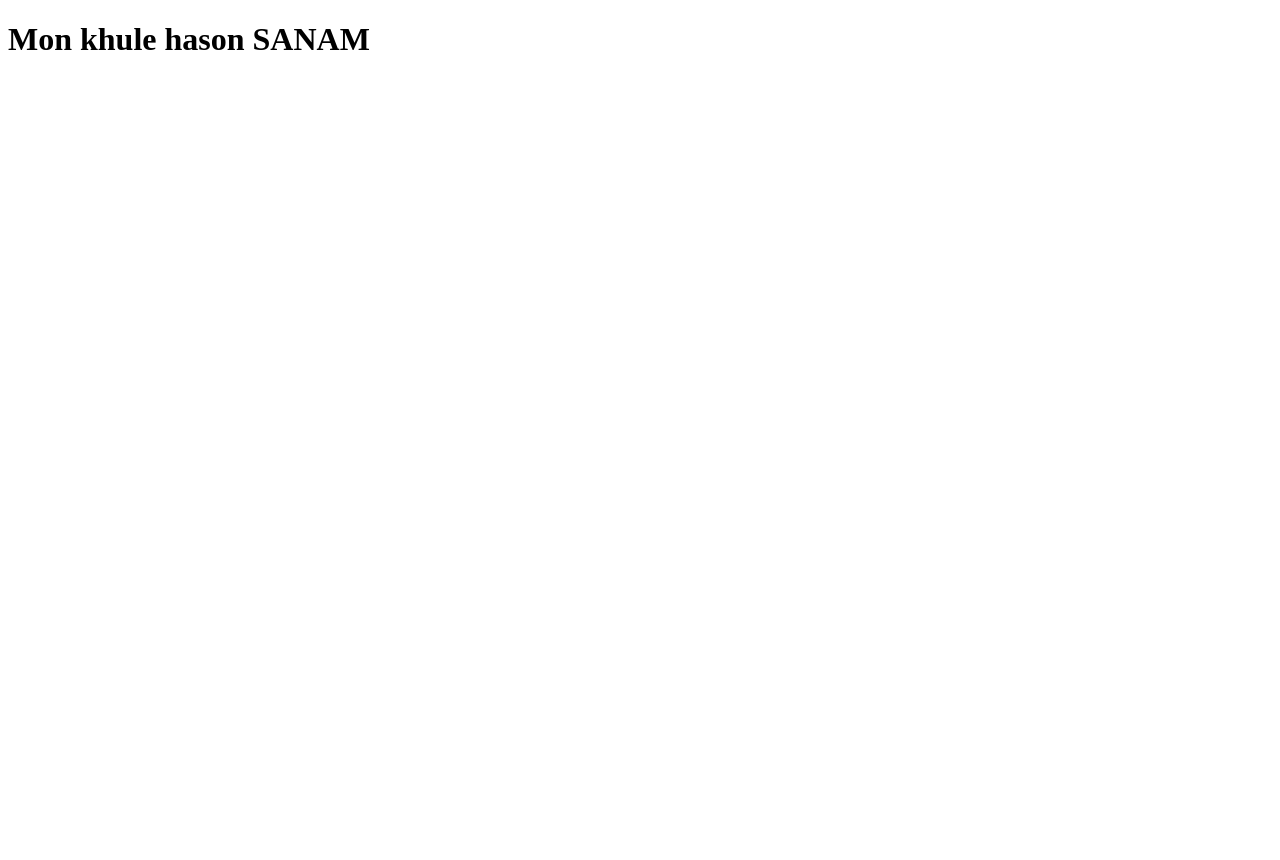
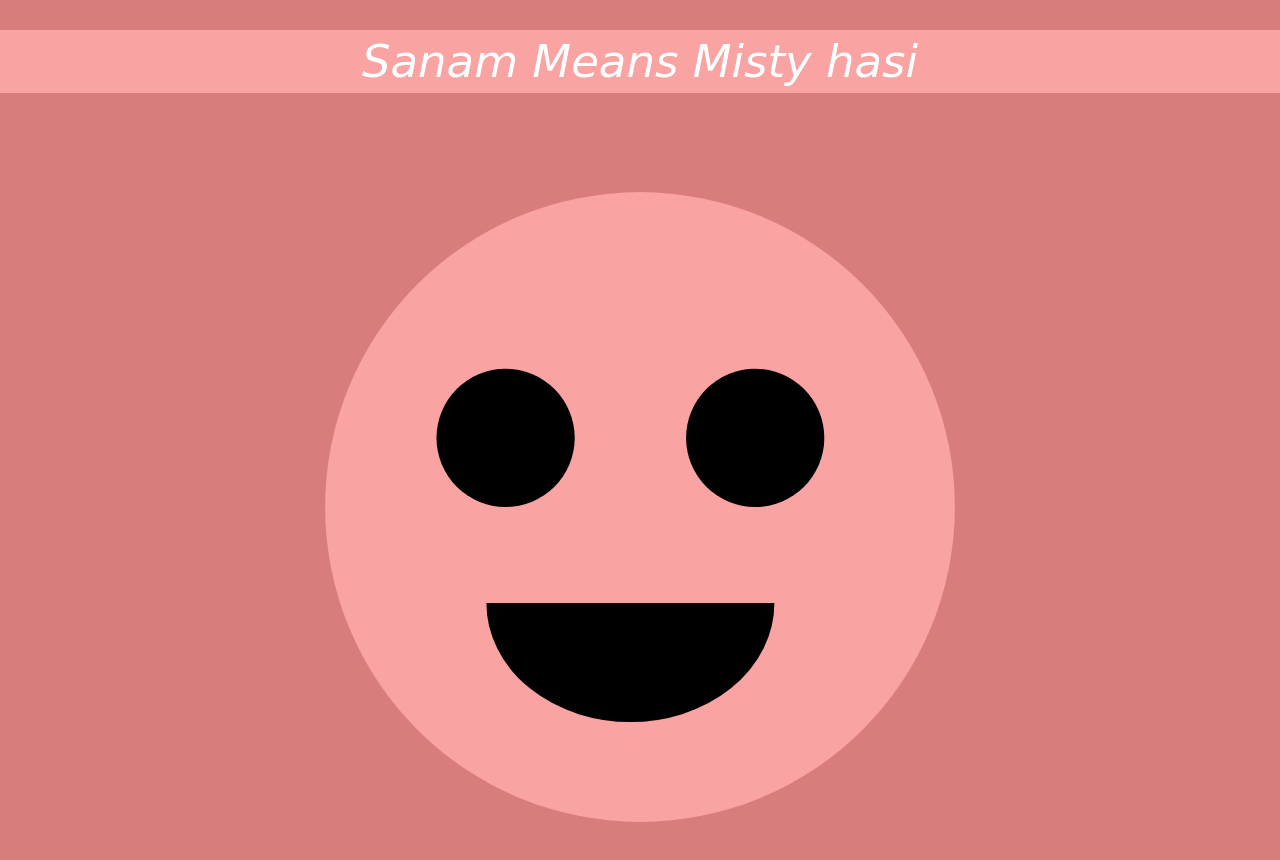
Before and after one commit to rirashed02/svg, a plain HTML site: page index.html in a window 1280 px wide. Before the commit the page ends 800 px from the top, so only its background shows below. Drawn offline with Linux system fonts and the light colour scheme; a web font is replaced by a local one.

Commit message:
sceond commit

```diff
--- a/index.html
+++ b/index.html
@@ -5,8 +5,46 @@
     <meta http-equiv="X-UA-Compatible" content="IE=edge">
     <meta name="viewport" content="width=device-width, initial-scale=1.0">
     <title>Smile</title>
+    <link rel="preconnect" href="https://fonts.googleapis.com">
+    <link rel="preconnect" href="https://fonts.gstatic.com" crossorigin>
+    <link href="https://fonts.googleapis.com/css2?family=Island+Moments&display=swap" rel="stylesheet">
+
+       <style>
+
+
+        body{
+            margin:0;
+        }
+        h1{
+            font-weight:400;
+            background-color:#f9a3a3;
+            padding:5px;
+            text-align:center;
+            font-family: 'Island Moments', cursive;
+            color:white;
+            font-size:45px;
+        }
+        svg{
+            width:60%;
+            height:60%;
+        }
+        .smile{
+            text-align:center;
+        }
+        body{
+            background-color:#d97c7c;
+        }
+       </style>
 </head>
 <body>
-    <h1>Mon khule hason <span>SANAM</span> </h1>
+    <h1><i><span>Sanam</span> Means Misty hasi</i> </h1>
+    <div class="smile">
+        <svg viewBox="0 0 200 200">
+            <circle cx="100" cy="100" r="82" fill="#F9A3A3"></circle>
+            <circle cx="65" cy="82" r="18" fill="black"></circle>
+            <circle cx="130" cy="82" r="18" faill="black"></circle>
+            <path d="M65 125 A1, 0.8 0 0, 0 130 125" stroke="black" stroke-width="10"></path>
+        </svg>
+    </div>
 </body>
 </html>
```
